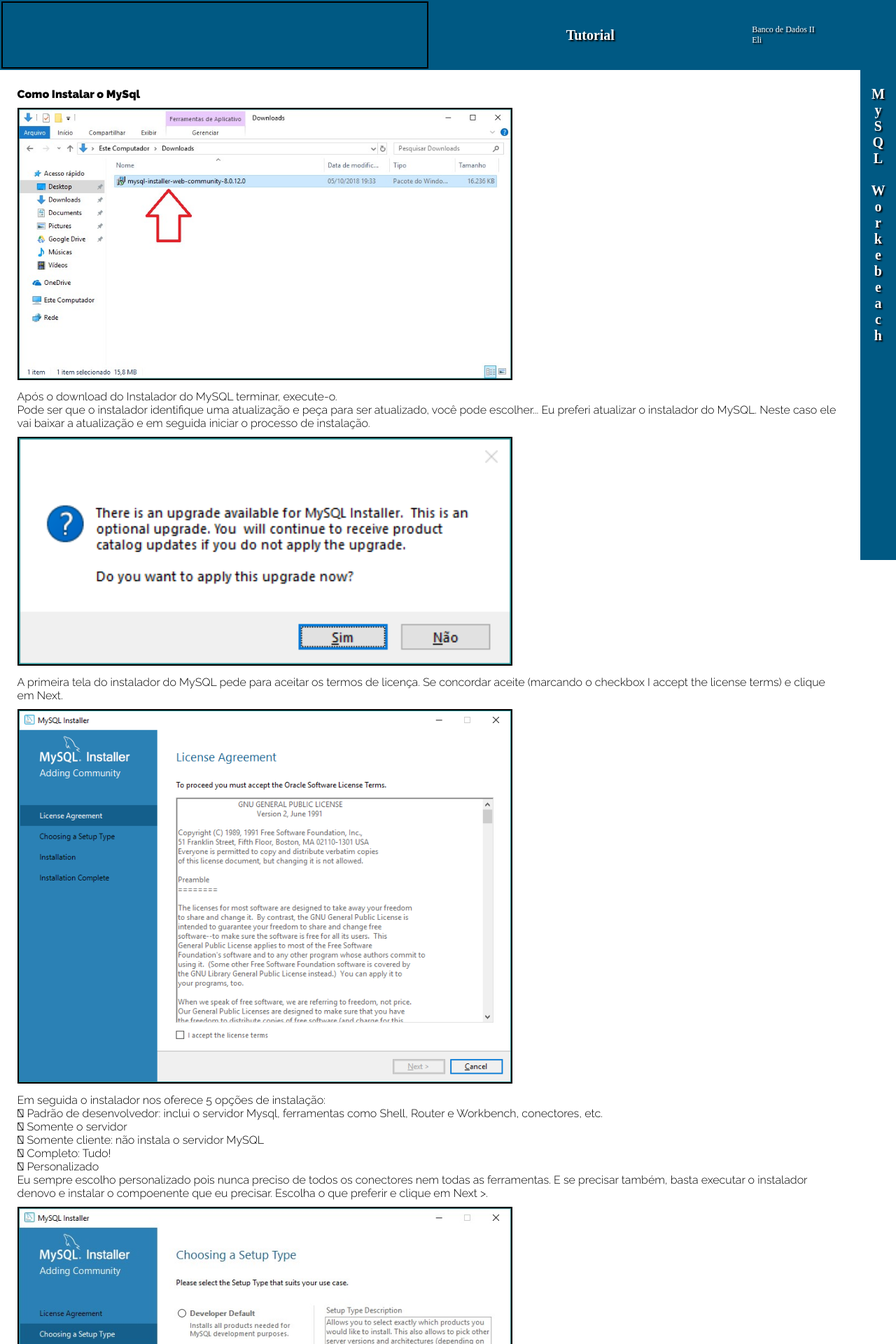
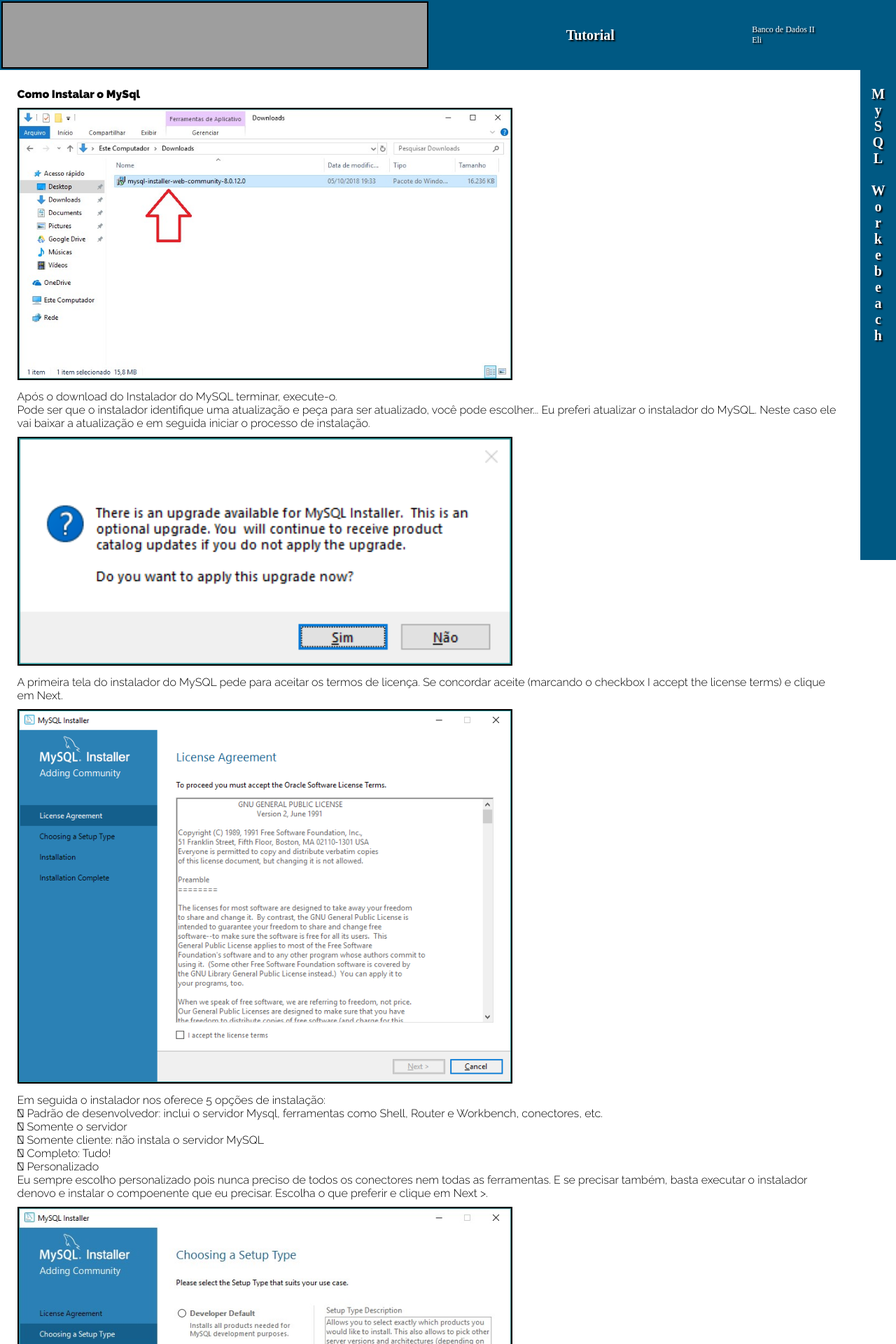
Before and after one commit to guisaar/TuturialOpal, a PHP site: page / in a window 1280 px wide. Shown: the top 1920 px of the page at 70% size. Run offline with PHP 8.4, Linux system fonts and the light colour scheme; some libraries are stand-ins or nearby versions; grey boxes are pictures that could not be loaded.

Commit message:
Update Main.css

```diff
--- a/Scripts/Main.css
+++ b/Scripts/Main.css
@@ -83,6 +83,7 @@ color:var(--Titulo);
 
 }
 #table #etec{
+background-image: url("Scripts\Imagens\BannerTutorial.png");
 border: 2px solid var(--border);
 width:40%
 
```
